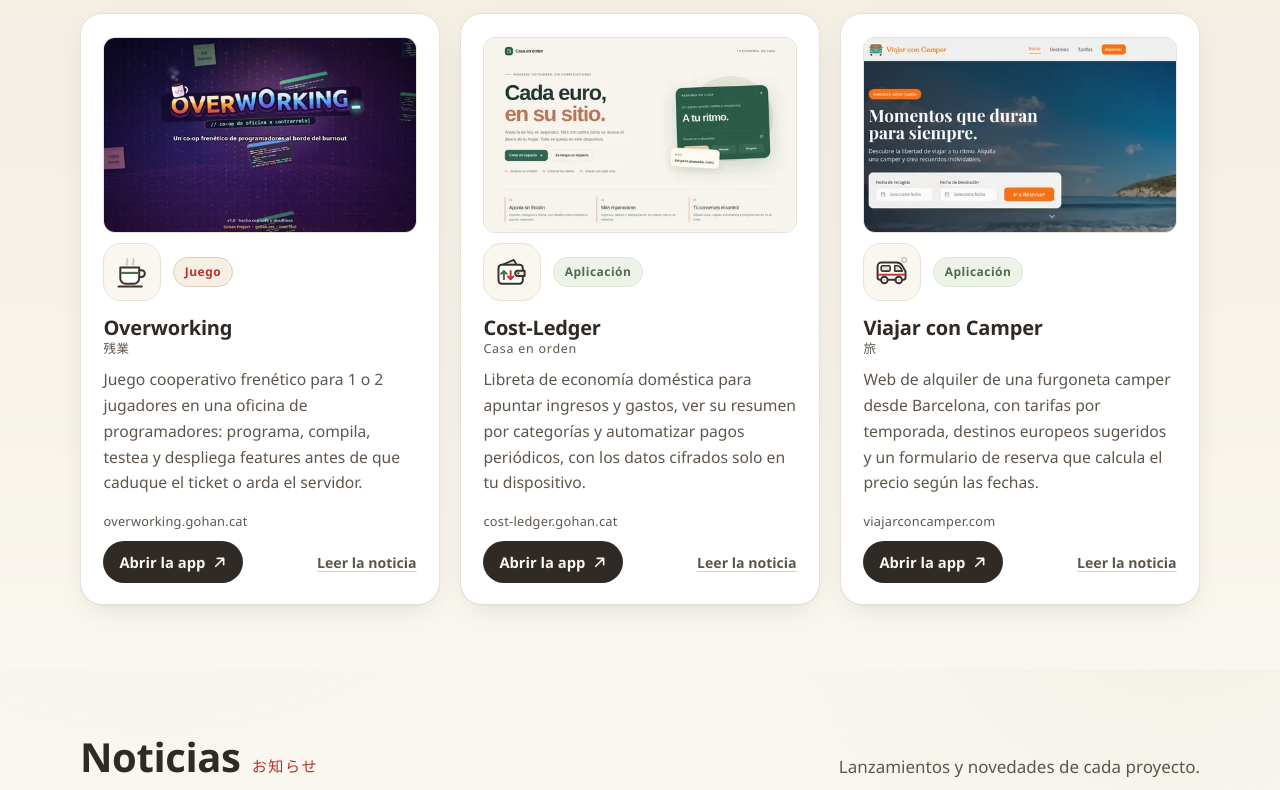
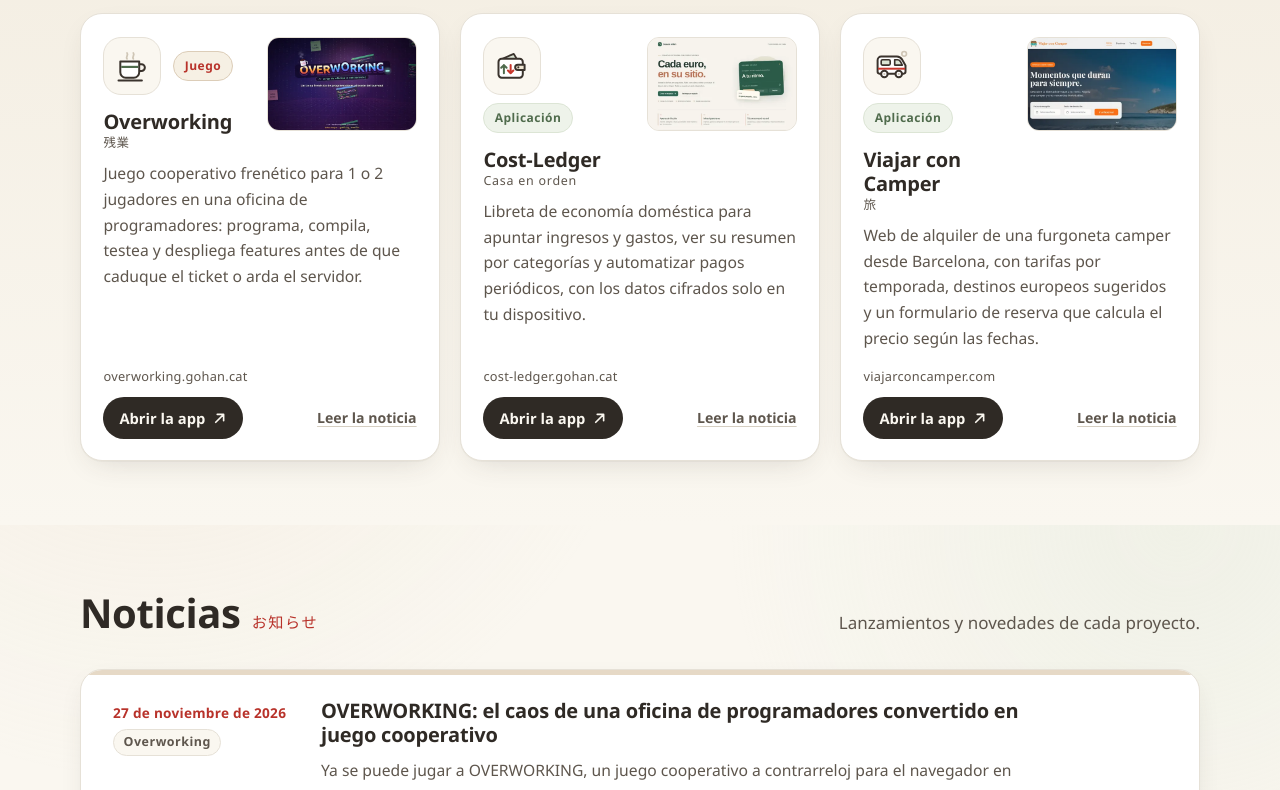
Before and after one commit to ivan-pico/gohan-web, a plain HTML site: page es/index.html in a window 1280 px wide. Shown: the part 596-1386 px from the top of the page. Drawn offline with Linux system fonts and the light colour scheme; a web font is replaced by a local one.

Commit message:
Miniatures dels projectes a dalt a la dreta també en 3 columnes
En treure Overmanaging, a partir de 1000 px la captura havia passat
a dalt de la targeta a tota amplada. Torna a ser una miniatura a dalt
a la dreta amb marges a totes les amplades.

Co-Authored-By: Claude Opus 5.5 <noreply@anthropic.com>

```diff
--- a/es/index.html
+++ b/es/index.html
@@ -206,14 +206,11 @@ section{scroll-margin-top:var(--header-offset,80px)}
 .card > h3{grid-column:1;grid-row:2;align-self:start}
 .card:hover{transform:translateY(-4px);border-color:var(--pearl-2);box-shadow:0 1px 0 rgba(58,51,45,.04),0 18px 36px -16px rgba(58,51,45,.25)}
 .card > .card-shot{grid-column:2;grid-row:1 / span 2;align-self:start;width:128px}
-@media (min-width:600px){.card > .card-shot{width:176px}}
+@media (min-width:600px){.card > .card-shot{width:140px}}
 /* Amb tres projectes, a partir de 1000px van en tres columnes i la captura passa a dalt, a tota l'amplada */
 @media (min-width:1000px){
   .grid{grid-template-columns:repeat(3,1fr)}
-  .card{grid-template-columns:minmax(0,1fr);grid-template-rows:auto auto auto auto 1fr auto}
-  .card > .card-shot{grid-column:1;grid-row:1;width:auto}
-  .card > .card-top{grid-row:2}
-  .card > h3{grid-row:3}
+  .card > .card-shot{width:150px}
 }
 .card-shot{position:relative;z-index:2;display:block;border-radius:12px;overflow:hidden;border:1.5px solid var(--pearl);background:var(--bg)}
 .card-shot img{display:block;width:100%;height:auto;aspect-ratio:16/10;object-fit:cover;transition:transform .35s}
@@ -781,7 +778,7 @@ section{scroll-margin-top:var(--header-offset,80px)}
       <ul class="grid">
         <li>
           <article class="card">
-            <div class="card-shot"><img src="../img/projectes/overworking-480.webp" srcset="../img/projectes/overworking-480.webp 480w, ../img/projectes/overworking.webp 1200w" sizes="(min-width:1000px) 330px, (min-width:600px) 176px, 128px" width="480" height="300" loading="lazy" decoding="async" alt="Captura de la pantalla de título de Overworking" data-i18n-attr="alt:shot.ow"></div>
+            <div class="card-shot"><img src="../img/projectes/overworking-480.webp" srcset="../img/projectes/overworking-480.webp 480w, ../img/projectes/overworking.webp 1200w" sizes="(min-width:1000px) 150px, (min-width:600px) 140px, 128px" width="480" height="300" loading="lazy" decoding="async" alt="Captura de la pantalla de título de Overworking" data-i18n-attr="alt:shot.ow"></div>
             <div class="card-top">
               <div class="icon" aria-hidden="true">
                 <svg viewBox="0 0 40 40"><g fill="none" stroke="#CFC6B6" stroke-width="2" stroke-linecap="round"><path d="M14.5 12c-2-2 2-4 0-6.5"/><path d="M21.5 12c-2-2 2-4 0-6.5"/></g><path d="M28 18h2.5a3.8 3.8 0 0 1 0 7.6H28" fill="none" stroke="#3A332D" stroke-width="2.2"/><path d="M7 15h21v12a6 6 0 0 1-6 6h-9a6 6 0 0 1-6-6z" fill="#fff" stroke="#3A332D" stroke-width="2.2" stroke-linejoin="round"/><path d="M8 21h19" stroke="#4F6B4C" stroke-width="2.4"/><path d="M5 36h26" stroke="#3A332D" stroke-width="2.2" stroke-linecap="round"/></svg>
@@ -799,7 +796,7 @@ section{scroll-margin-top:var(--header-offset,80px)}
         </li>
         <li>
           <article class="card">
-            <div class="card-shot"><img src="../img/projectes/cost-ledger-480.webp" srcset="../img/projectes/cost-ledger-480.webp 480w, ../img/projectes/cost-ledger.webp 1200w" sizes="(min-width:1000px) 330px, (min-width:600px) 176px, 128px" width="480" height="300" loading="lazy" decoding="async" alt="Captura de la pantalla de inicio de Cost-Ledger" data-i18n-attr="alt:shot.cl"></div>
+            <div class="card-shot"><img src="../img/projectes/cost-ledger-480.webp" srcset="../img/projectes/cost-ledger-480.webp 480w, ../img/projectes/cost-ledger.webp 1200w" sizes="(min-width:1000px) 150px, (min-width:600px) 140px, 128px" width="480" height="300" loading="lazy" decoding="async" alt="Captura de la pantalla de inicio de Cost-Ledger" data-i18n-attr="alt:shot.cl"></div>
             <div class="card-top">
               <div class="icon" aria-hidden="true">
                 <svg viewBox="0 0 40 40"><path d="M8 12.5 22 6.5l3.5 6" fill="#DCE5D5" stroke="#3A332D" stroke-width="2" stroke-linejoin="round"/><rect x="5" y="12" width="27" height="21" rx="3.5" fill="#fff" stroke="#3A332D" stroke-width="2.2"/><path d="M34 18.5h-7.5a3 3 0 0 0 0 6H34z" fill="#EFE6D3" stroke="#3A332D" stroke-width="2.2" stroke-linejoin="round"/><circle cx="27" cy="21.5" r="1.2" fill="#3A332D"/><g fill="none" stroke-width="2.2" stroke-linecap="round" stroke-linejoin="round"><path d="M11 28v-9m-3 3 3-3 3 3" stroke="#4F6B4C"/><path d="M18.5 19v9m-3-3 3 3 3-3" stroke="#C8372D"/></g></svg>
@@ -817,7 +814,7 @@ section{scroll-margin-top:var(--header-offset,80px)}
         </li>
         <li>
           <article class="card">
-            <div class="card-shot"><img src="../img/projectes/viajarconcamper-480.webp" srcset="../img/projectes/viajarconcamper-480.webp 480w, ../img/projectes/viajarconcamper.webp 1200w" sizes="(min-width:1000px) 330px, (min-width:600px) 176px, 128px" width="480" height="300" loading="lazy" decoding="async" alt="Captura de la portada de Viajar con Camper" data-i18n-attr="alt:shot.vc"></div>
+            <div class="card-shot"><img src="../img/projectes/viajarconcamper-480.webp" srcset="../img/projectes/viajarconcamper-480.webp 480w, ../img/projectes/viajarconcamper.webp 1200w" sizes="(min-width:1000px) 150px, (min-width:600px) 140px, 128px" width="480" height="300" loading="lazy" decoding="async" alt="Captura de la portada de Viajar con Camper" data-i18n-attr="alt:shot.vc"></div>
             <div class="card-top">
               <div class="icon" aria-hidden="true">
                 <svg viewBox="0 0 40 40"><circle cx="33.5" cy="6.5" r="2.6" fill="none" stroke="#CFC6B6" stroke-width="1.8"/><g transform="translate(0 -1.5)"><path d="M4 28V15a4 4 0 0 1 4-4h17.5c2.6 0 4.4 1.2 5.8 3.4L35 21v7a2 2 0 0 1-2 2H6a2 2 0 0 1-2-2z" fill="#fff" stroke="#3A332D" stroke-width="2.2" stroke-linejoin="round"/><rect x="8" y="14.5" width="10" height="6" rx="1.5" fill="#DCE5D5" stroke="#3A332D" stroke-width="1.8"/><path d="M23 14.5h3.2c1.3 0 2.2.6 2.9 1.7l2.4 4.3H23z" fill="#DCE5D5" stroke="#3A332D" stroke-width="1.8" stroke-linejoin="round"/><path d="M4.5 24.5h30" stroke="#C8372D" stroke-width="2.2"/><g fill="#fff" stroke="#3A332D" stroke-width="2.2"><circle cx="11.5" cy="30.5" r="3.6"/><circle cx="27.5" cy="30.5" r="3.6"/></g><g fill="#CFC6B6"><circle cx="11.5" cy="30.5" r="1.2"/><circle cx="27.5" cy="30.5" r="1.2"/></g></g></svg>
```
Also changed, not shown: index.html (+5 -8 lines).
